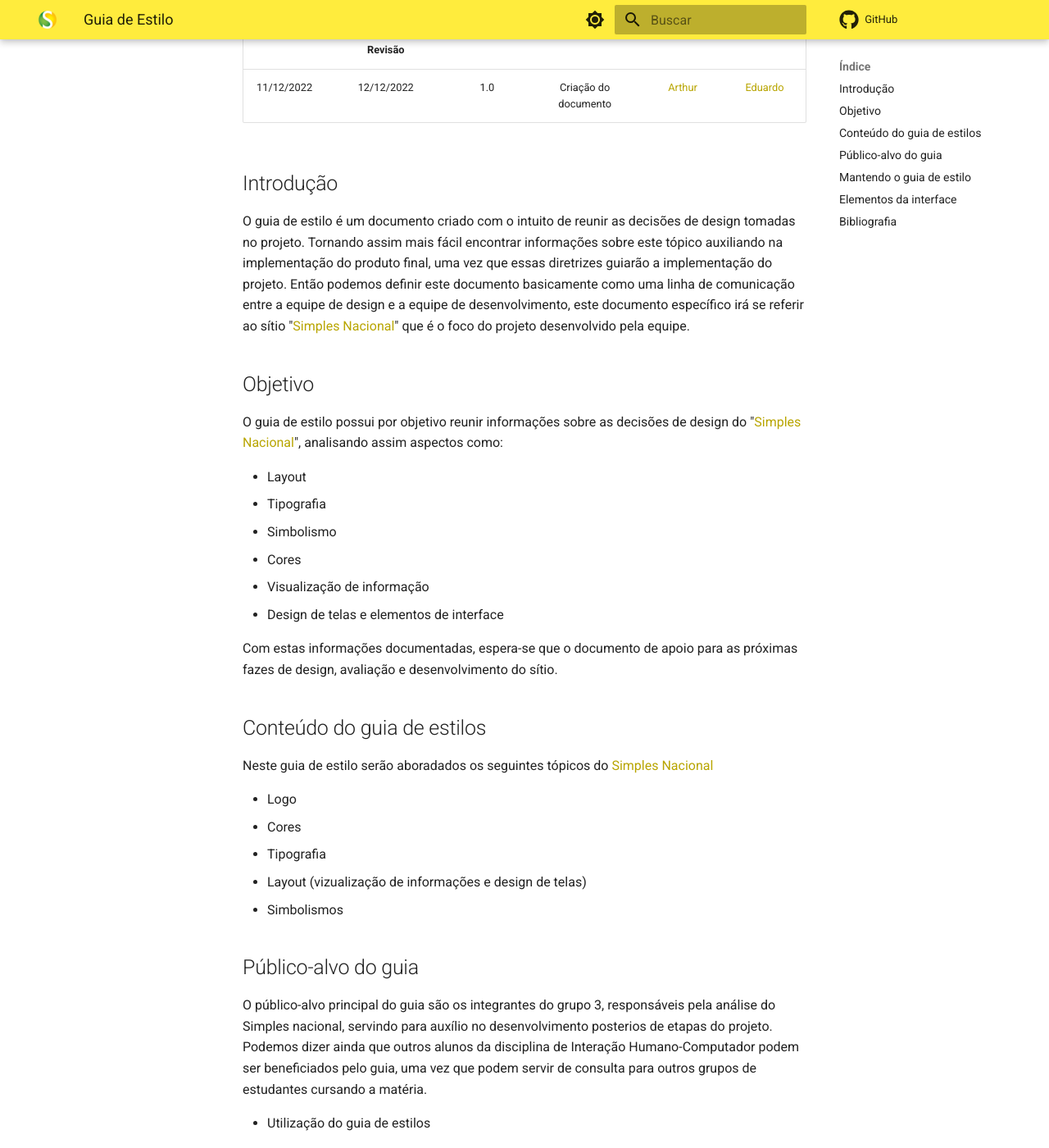
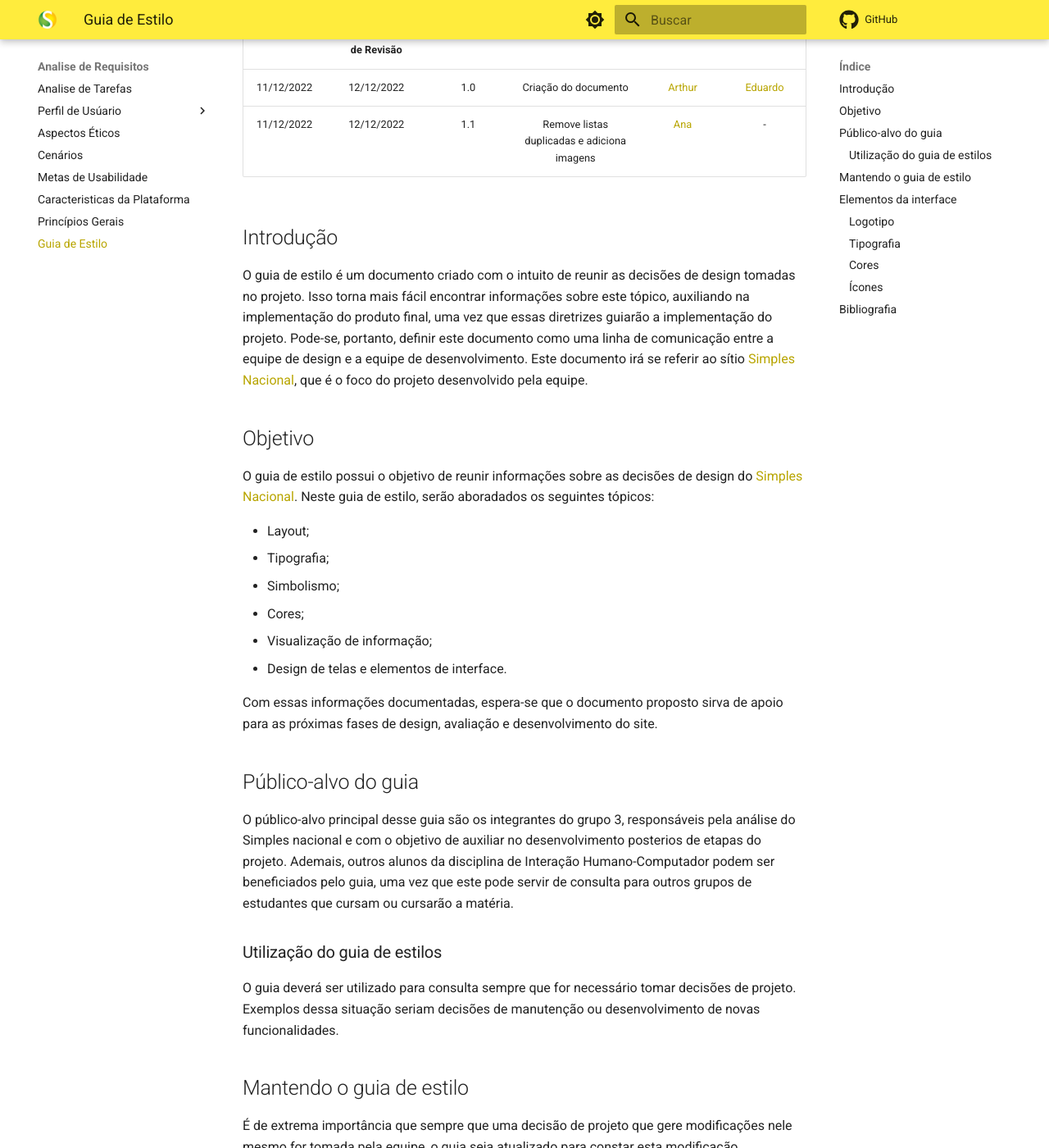
Before and after one commit to Interacao-Humano-Computador/2022.2-SimplesNacional, an MkDocs documentation site: the page built from docs/Tarefas/GuiaDeEstilo.md, in a window 1280 px wide and 1400 px high, scrolled down 210 px. Shown: the whole window at 82% size. Built offline with MkDocs 1.6.1 and Material for MkDocs 9.7.7, drawn with Linux system fonts in a browser that asks for light colours; comment, search, counter and statistics services are not loaded; some of the changed text lies outside the part shown.

Commit message:
Ajusta HTA e adiciona imagens no guia de estilo

```diff
--- a/docs/Tarefas/GuiaDeEstilo.md
+++ b/docs/Tarefas/GuiaDeEstilo.md
@@ -3,49 +3,76 @@
 |Data|Data Prevista de Revisão|Versão|Descrição|Autor|Revisor|
 | :----------: |:-----------:| :------: | :-----------: | :---------: |:---------: |
 |11/12/2022|12/12/2022|1.0|Criação do documento| [Arthur](https://github.com/Eruel6)| [Eduardo](https://github.com/edudsan) |
+|11/12/2022|12/12/2022|1.1|Remove listas duplicadas e adiciona imagens| [Ana](https://github.com/AnHoff)| - |
 
 ## Introdução
 
-O guia de estilo é um documento criado com o intuito de reunir as decisões de design tomadas no projeto. Tornando assim mais fácil encontrar informações sobre este tópico auxiliando na implementação do produto final, uma vez que essas diretrizes guiarão a implementação do projeto. Então podemos definir este documento basicamente como uma linha de comunicação entre a equipe de design e a equipe de desenvolvimento, este documento específico irá se referir ao sítio "[Simples Nacional](http://www8.receita.fazenda.gov.br/SimplesNacional/)" que é o foco do projeto desenvolvido pela equipe.
+O guia de estilo é um documento criado com o intuito de reunir as decisões de design tomadas no projeto. Isso torna mais fácil encontrar informações sobre este tópico, auxiliando na implementação do produto final, uma vez que essas diretrizes guiarão a implementação do projeto. Pode-se, portanto, definir este documento como uma linha de comunicação entre a equipe de design e a equipe de desenvolvimento. Este documento irá se referir ao sítio [Simples Nacional](http://www8.receita.fazenda.gov.br/SimplesNacional/), que é o foco do projeto desenvolvido pela equipe.
 
 ## Objetivo
 
-O guia de estilo possui por objetivo reunir informações sobre as decisões de design do "[Simples Nacional](http://www8.receita.fazenda.gov.br/SimplesNacional/)", analisando assim aspectos como:
+O guia de estilo possui o objetivo de reunir informações sobre as decisões de design do [Simples Nacional](http://www8.receita.fazenda.gov.br/SimplesNacional/). Neste guia de estilo, serão aboradados os seguintes tópicos:
 
- - Layout
- - Tipografia
- - Simbolismo
- - Cores
- - Visualização de informação
- - Design de telas e elementos de interface
+ - Layout;
+ - Tipografia;
+ - Simbolismo;
+ - Cores;
+ - Visualização de informação;
+ - Design de telas e elementos de interface.
 
-Com estas informações documentadas, espera-se que o documento de apoio para as próximas fazes de design, avaliação e desenvolvimento do sítio.
-
-## Conteúdo do guia de estilos
-
-Neste guia de estilo serão aboradados os seguintes tópicos do [Simples Nacional](http://www8.receita.fazenda.gov.br/SimplesNacional/)
-
-- Logo
-- Cores
-- Tipografia
-- Layout (vizualização de informações e design de telas)
-- Simbolismos
+Com essas informações documentadas, espera-se que o documento proposto sirva de apoio para as próximas fases de design, avaliação e desenvolvimento do site.
 
 ## Público-alvo do guia
 
-O público-alvo principal do guia são os integrantes do grupo 3, responsáveis pela análise do Simples nacional, servindo para auxílio no desenvolvimento posterios de etapas do projeto. Podemos dizer ainda que outros alunos da disciplina de Interação Humano-Computador podem ser beneficiados pelo guia, uma vez que podem servir de consulta para outros grupos de estudantes cursando a matéria.
+O público-alvo principal desse guia são os integrantes do grupo 3, responsáveis pela análise do Simples nacional e com o objetivo de auxiliar no desenvolvimento posterios de etapas do projeto. Ademais, outros alunos da disciplina de Interação Humano-Computador podem ser beneficiados pelo guia, uma vez que este pode servir de consulta para outros grupos de estudantes que cursam ou cursarão a matéria.
 
-- Utilização do guia de estilos
+### Utilização do guia de estilos
 
-O guia deverá ser utilizado para consulta sempre que decisões de projeto nescessitarem serem tomadas, por exemplo decisões de manutenção ou desenvolvimento de novas funcionalidades.
+O guia deverá ser utilizado para consulta sempre que for necessário tomar decisões de projeto. Exemplos dessa situação seriam decisões de manutenção ou desenvolvimento de novas funcionalidades.
 
 ## Mantendo o guia de estilo
 
-É de extrema importância que sempre que uma decisão de projeto for tomada pela equipe que acarrete na modificação do projeto o guia deverá atualizado para constar esta modificação, propiciando um documento sempre de acordo com o projeto para garantir a padronização.
+É de extrema importância que sempre que uma decisão de projeto que gere modificações nele mesmo for tomada pela equipe, o guia seja atualizado para constar esta modificação. Desenvolve-se assim um documento sempre de acordo com o projeto, garantindo a padronização.
 
 ## Elementos da interface
 
-*Inserir imagem dos elementos*
+Os elementos da interface podem ser observados nas figuras de 1 a 4 a seguir:
+
+### Logotipo
+
+<center>
+
+<img src="../../assets/estilo/logotipos.png">
+<br>Figura 2 - Logotipos (Fonte: elaboração própria)
+
+</center>
+
+### Tipografia
+
+<center>
+
+<img src="../../assets/estilo/tipografia.png">
+<br>Figura 3 - Tipografia (Fonte: elaboração própria)
+
+</center>
+
+### Cores
+
+<center>
+
+<img src="../../assets/estilo/cores.png">
+<br>Figura 1 - Paleta de Cores (Fonte: elaboração própria)
+
+</center>
+
+### Ícones
+
+<center>
+
+<img src="../../assets/estilo/icones.png">
+<br>Figura 4 - Ícones (Fonte: elaboração própria)
+
+</center>
 
 ## Bibliografia
 
--- a/mkdocs.yml
+++ b/mkdocs.yml
@@ -68,3 +68,4 @@ nav:
     - Metas de Usabilidade: Tarefas/MetasUsabilidade.md
     - Caracteristicas da Plataforma: Tarefas/CaracteristicasPlataforma.md
     - Princípios Gerais: Tarefas/PrincipiosGerais.md
+    - Guia de Estilo: Tarefas/GuiaDeEstilo.md
```
Also changed, not shown: docs/Tarefas/Analise.md (+89 -225 lines), docs/assets/analise/imgLegendaHierarquia.png (deleted), docs/assets/analise/legendaHTA.png (added), docs/assets/estilo/cores.png (added), docs/assets/estilo/icones.png (added), docs/assets/estilo/logotipos.png (added), docs/assets/estilo/tipografia.png (added).
